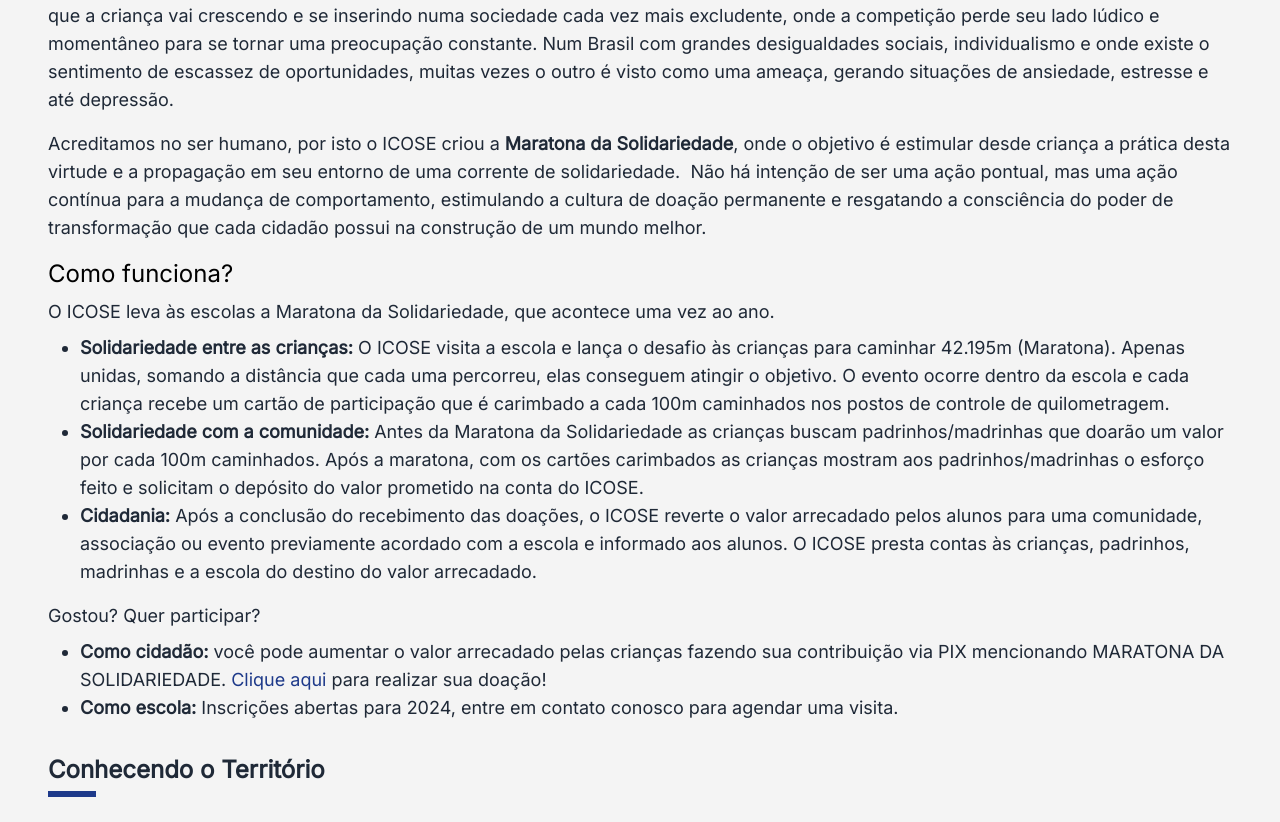
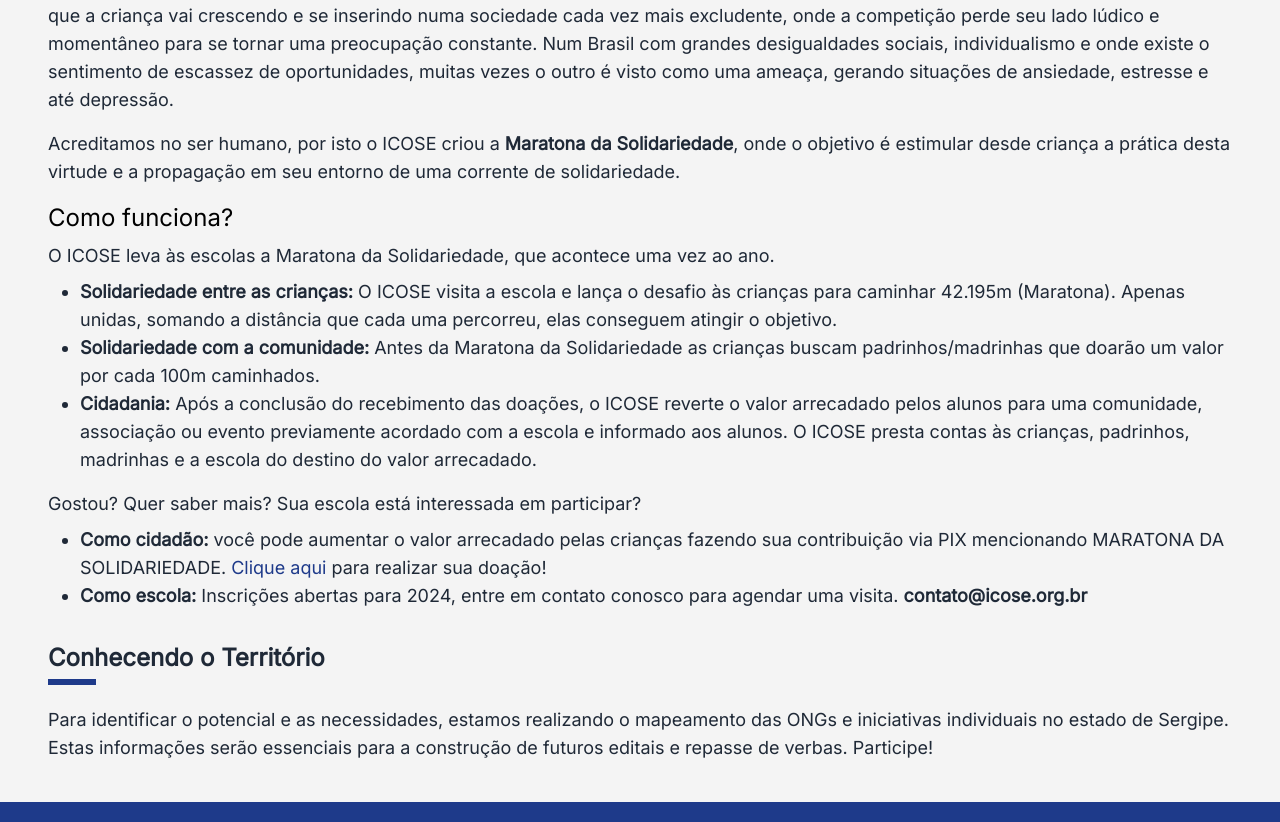
Before and after one commit to softeam-org/icose-web, a React (Vite) app: page /projetos in a window 1280 px wide. Shown: the part 746-1568 px from the top of the page. Built offline with nearby package versions, Linux system fonts and the light colour scheme.

Commit message:
Atualiza seção maratona da solidariedade

```diff
--- a/src/components/Projects/Contents/MaratonaSolidariedade.jsx
+++ b/src/components/Projects/Contents/MaratonaSolidariedade.jsx
@@ -1,3 +1,4 @@
+import { icose } from "data/icose.js"
 import Project from "@/components/Projects/Project";
 import { Link } from "react-router-dom";
 
@@ -17,9 +18,7 @@
         <p>
           Acreditamos no ser humano, por isto o ICOSE criou a <strong>Maratona da Solidariedade</strong>, onde o objetivo
           é estimular desde criança a prática desta virtude e a propagação em seu entorno de uma corrente
-          de solidariedade.  Não há intenção de ser uma ação pontual, mas uma ação contínua para a mudança
-          de comportamento, estimulando a cultura de doação permanente e resgatando a consciência do poder
-          de transformação que cada cidadão possui na construção de um mundo melhor.
+          de solidariedade.
         </p>
 
         <div className="flex flex-col gap-4">
@@ -33,15 +32,11 @@
                 <li>
                   <strong>Solidariedade entre as crianças:</strong> O ICOSE visita a escola e lança
                   o desafio às crianças para caminhar 42.195m (Maratona). Apenas unidas, somando a
-                  distância que cada uma percorreu, elas conseguem atingir o objetivo. O evento ocorre
-                  dentro da escola e cada criança recebe um cartão de participação que é carimbado a
-                  cada 100m caminhados nos postos de controle de quilometragem.
+                  distância que cada uma percorreu, elas conseguem atingir o objetivo.
                 </li>
                 <li>
                   <strong>Solidariedade com a comunidade:</strong> Antes da Maratona da Solidariedade
                   as crianças buscam padrinhos/madrinhas que doarão um valor por cada 100m caminhados.
-                  Após a maratona, com os cartões carimbados as crianças mostram aos padrinhos/madrinhas
-                  o esforço feito e solicitam o depósito do valor prometido na conta do ICOSE.
                 </li>
                 <li>
                   <strong>Cidadania:</strong> Após a conclusão do recebimento das doações, o ICOSE reverte
@@ -56,7 +51,7 @@
 
           <div className="space-y-2">
             <p>
-              Gostou? Quer participar?
+              Gostou? Quer saber mais? Sua escola está interessada em participar?
             </p>
             <ul className="list-disc pl-8">
               <li>
@@ -66,7 +61,7 @@
               </li>
               <li>
                 <strong>Como escola:</strong> Inscrições abertas para 2024, entre em
-                contato conosco para agendar uma visita.
+                contato conosco para agendar uma visita. <a className="font-bold" href={`mailto:${icose.email}?body=Diga-nos o que precisa`}>{icose.email}</a>
               </li>
             </ul>
           </div>
```
